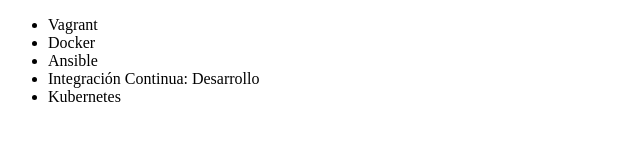
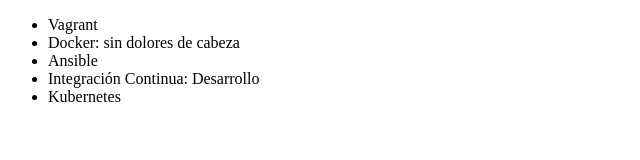
Before and after one commit to sarajimenezj/alura-git, a plain HTML site: page index.html in a window 1280 px wide. Shown: the whole page, without its empty margins (0-640 px from the left). Drawn offline with Linux system fonts and the light colour scheme.

Commit message:
agregando informacion al docker

```diff
--- a/index.html
+++ b/index.html
@@ -9,7 +9,7 @@
   <body>
     <ul>
       <li>Vagrant</li>
-      <li>Docker</li>
+      <li>Docker: sin dolores de cabeza</li>
       <li>Ansible</li>
       <li>Integración Continua: Desarrollo</li>
       <li>Kubernetes</li>
```
